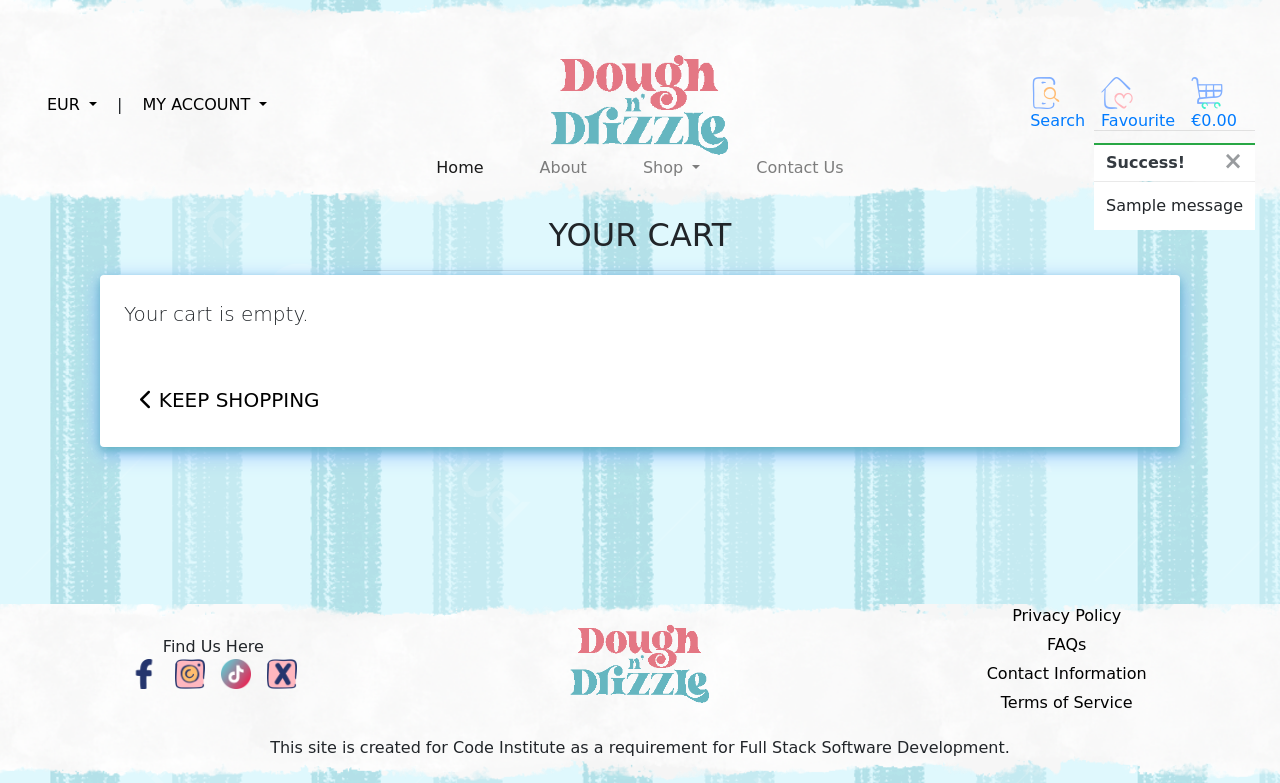
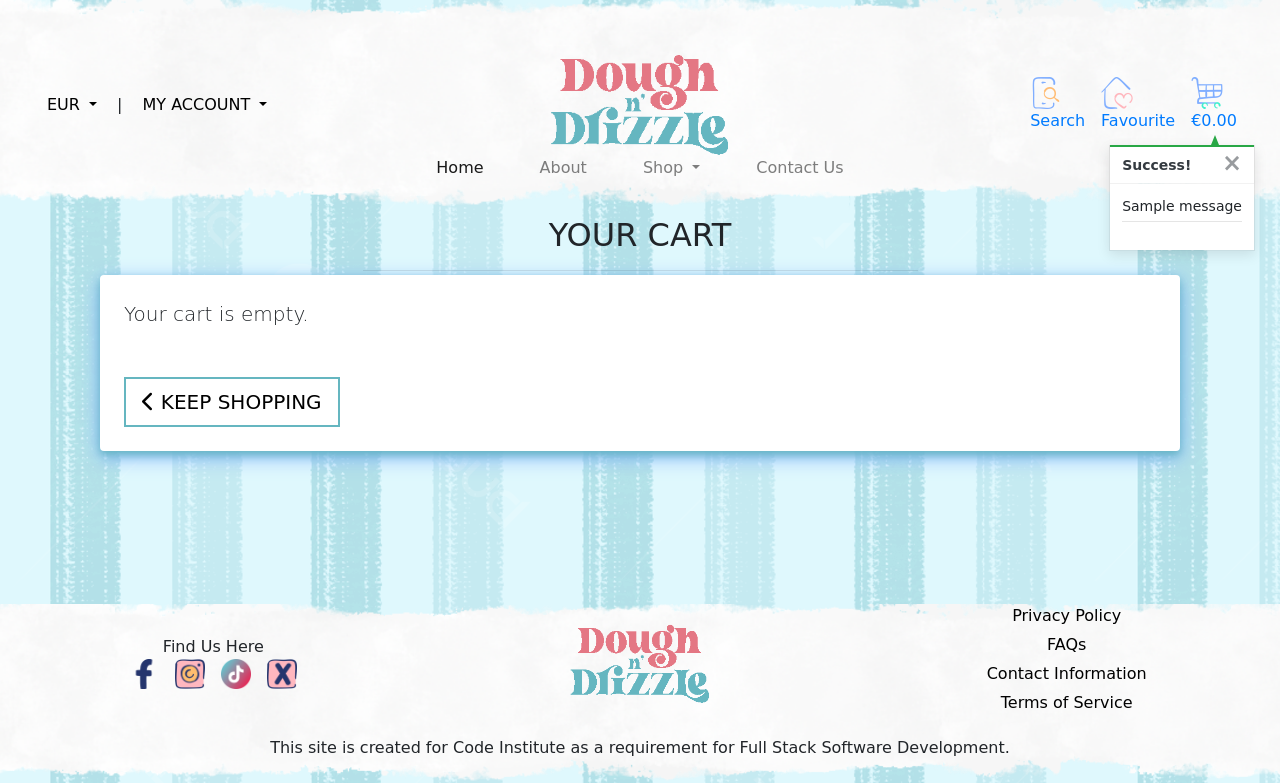
Before and after one commit to hpcoloma/pp5-dough-n-drizzle, a Django app: page /cart/ in a window 1280 px wide. Shown: the top 783 px of the page. Run offline with Django 5.2, Linux system fonts and the light colour scheme; tables that the repository leaves empty hold one stand-in row (values such as "Sample post"); one stand-in notice (Sample message) is shown; some web fonts are replaced.

Commit message:
Added style to toast notification and shopping bag preview

```diff
--- a/cart/templates/cart/cart.html
+++ b/cart/templates/cart/cart.html
@@ -32,9 +32,11 @@
                                         <th scope="col">Product Info</th>
                                         <th scope="col">Price</th>
                                         <th scope="col">Qty</th>
+                                        <!-- <th scope="col"></th> -->
                                         <th scope="col">Subtotal</th>
                                     </tr>
                                 </thead>
+                                <tbody>
                                     {% for item in cart_items %}
                                     <tr>
                                         <td class="align-middle w-25">
@@ -42,6 +44,23 @@
                                                 <a href="#" data-toggle="modal" data-target="#imageModal{{ item.product.id }}">
                                                     <img class="img-fluid rounded w-75" src="{{ item.product.image.url }}" alt="{{ item.product.name }}">
                                                 </a>
+
+                                                <!-- Modal Structure for Enlarged Image -->
+                                                <div class="modal fade" id="imageModal{{ item.product.id }}" tabindex="-1" role="dialog" aria-labelledby="imageModalLabel{{ item.product.id }}" aria-hidden="true">
+                                                    <div class="modal-dialog modal-dialog-centered" role="document">
+                                                        <div class="modal-content">
+                                                            <div class="modal-header">
+                                                                <h5 class="modal-title" id="imageModalLabel{{ item.product.id }}">{{ item.product.name }}</h5>
+                                                                <button type="button" class="close" data-dismiss="modal" aria-label="Close">
+                                                                    <span aria-hidden="true">&times;</span>
+                                                                </button>
+                                                            </div>
+                                                            <div class="modal-body text-center">
+                                                                <img class="img-fluid rounded" src="{{ item.product.image.url }}" alt="{{ item.product.name }}">
+                                                            </div>
+                                                        </div>
+                                                    </div>
+                                                </div>
                                             {% else %}
                                                 <img class="img-fluid rounded w-50" src="{{ MEDIA_URL }}noimage.png" alt="{{ item.product_name }}">
                                             {% endif %}
@@ -58,7 +77,7 @@
                                                 <div class="form-group">
                                                     <div class="input-group">
                                                         <div class="input-group-prepend">
-                                                            <button type="" class="decrement-qty btn btn-sm btn-black rounded-0"
+                                                            <button type="" class="decrement-qty btn btn-sm btn-cyan rounded-0"
                                                                 data-item_id="{{ item.item_id }}" id="decrement-qty_{{ item.item_id }}">
                                                                 <span>
                                                                     <i class="fas fa-minus fa-sm"></i>
@@ -70,7 +89,7 @@
                                                             data-item_id="{{ item.item_id }}"
                                                             id="id_qty_{{ item.item_id }}">
                                                         <div class="input-group-append">
-                                                            <button type="" class="increment-qty btn btn-sm btn-black rounded-0"
+                                                            <button type="" class="increment-qty btn btn-sm btn-cyan rounded-0"
                                                                 data-item_id="{{ item.item_id }}" id="increment-qty_{{ item.item_id }}">
                                                                 <span>
                                                                     <i class="fas fa-plus fa-sm"></i>
@@ -80,36 +99,50 @@
                                                     </div>
                                                 </div>
                                             </form>
-
                                             <a class="update-link text-info"><small>Update</small></a>
                                             <a class="remove-item text-danger float-right" id="remove_{{ item.item_id }}"><small>Remove</small></a>
                                         </td>
-                                        <td class="align-middle">
+                                        <!-- <td></td> -->
+                                        <td class="align-middle text-right">
                                             <p class="my-0">€{{ item.product.price | calc_subtotal:item.quantity }}</p>
                                         </td>
                                     </tr>
                                     {% endfor %}
-                                <tr></tr>
-                                    <td colspan="5" class="pt-5 text-right">
-                                        <h6><strong>Bag Total: €{{ total|floatformat:2 }}</strong></h6>
-                                        <h6>Delivery: €{{ delivery|floatformat:2 }}</h6>
-                                        <h4 class="mt-4"><strong>Grand Total: €{{ grand_total|floatformat:2 }}</strong></h4>
+                                </tbody>
+                                <tfoot class="pt-5 text-right">
+                                    <tr>
+                                        <td colspan="3"></td>
+                                        <td>Bag Total:</td>
+                                        <td>€{{ total|floatformat:2 }}</td>
+                                    </tr>
+                                    <tr>
+                                        <td colspan="3"></td>
+                                        <td>Delivery:</td>
+                                        <td>€{{ delivery|floatformat:2 }}</td>
+                                    </tr>
+                                    <tr>
+                                        <td colspan="3"></td>
+                                        <td><strong>Grand Total:</strong></td>
+                                        <td><strong>€{{ grand_total|floatformat:2 }}</strong></td>
+                                    </tr>
+                                    <tr>
+                                        <td colspan="3" class="text-danger text-right">
                                             {% if free_delivery_delta > 0 %}
-                                            <p class="mb-1 text-danger">
+                                                <span class="mb-1 text-danger text-right">
                                                     You could get free delivery by spending just <strong>€{{ free_delivery_delta }}</strong> more!
-                                            </p>
+                                                </span>
                                             {% endif %}
                                         </td>
                                     </tr>
                                     <tr>
-                                    <td colspan="5" class="text-right">
-                                        <a href="{% url 'products' %}" class="btn btn-secondary btn-outline-black rounded-0 btn-lg">
+                                        <td colspan="6" class="text-right pt-4">
+                                            <a href="{% url 'products' %}" class="btn btn-secondary btn-outline-cyan rounded-0 btn-lg">
                                                 <span class="icon">
                                                     <i class="fas fa-chevron-left"></i>
                                                 </span>
                                                 <span class="text-uppercase">Keep Shopping</span>
                                             </a>
-                                        <a href="" class="btn btn-secondary btn-black rounded-0 btn-lg">
+                                            <a href="" class="btn btn-cyan rounded-0 btn-lg">
                                                 <span class="text-uppercase">Secure Checkout</span>
                                                 <span class="icon">
                                                     <i class="fas fa-lock"></i>
@@ -117,13 +150,14 @@
                                             </a>
                                         </td>
                                     </tr>
+                                </tfoot>
                             </table>
                         </div>
 
                     {% else %}
                     <div class="">
                         <p class="lead mb-5">Your cart is empty.</p>
-                        <a href="{% url 'products' %}" class="btn btn-secondary btn-outline-black rounded-0 btn-lg">
+                        <a href="{% url 'products' %}" class="btn btn-secondary btn-outline-cyan rounded-0 btn-lg">
                             <span class="icon">
                                 <i class="fas fa-chevron-left"></i>
                             </span>
--- a/cart/views.py
+++ b/cart/views.py
@@ -13,7 +13,7 @@
 def add_to_cart(request, item_id):
     """ Add a quantity of the specified product to the shopping bag """
 
-    product = Product.objects.get(pk=item_id)
+    product = get_object_or_404(Product, pk=item_id)
     quantity = int(request.POST.get('quantity'))
     redirect_url = request.POST.get('redirect_url')
     cart = request.session.get('cart', {})
--- a/static/css/base.css
+++ b/static/css/base.css
@@ -70,10 +70,6 @@
   color: none;
 }
 
-.d-flex.flex-column {
-  /* min-height: 100vh; */
-}
-
 /* Custome styling for Navbar */
 
 .navbar {
@@ -111,7 +107,7 @@
 
 .dropdown-item:hover {
   background-color: rgba(128, 174, 255, 0.8) !important; /* Slight hover effect with transparent black */
-  color: black !important; /* Ensure text stays black on hover */
+  color: black !important;
 }
 
 .btn-secondary {
@@ -120,8 +116,20 @@
   border: none;
 }
 
-.btn-secondary:hover {
+.btn-secondary:hover, .btn-cyan:hover, .btn-outline-cyan:hover {
   background-color: rgba(128, 174, 255, 0.8) !important;
+  border-color: transparent;
+}
+
+.btn-cyan {
+  background: #65B6C0;
+  border: 2px solid #65B6C0;
+}
+
+.btn-outline-cyan {
+  border: 2px solid #65B6C0;
+  color: #65B6C0;
+  background-color: transparent;
 }
 
 /* Common styling for the icons */
@@ -306,6 +314,11 @@
   margin-right: 0;
 }
 
+/* Cart styling */
+th {
+  background-color: rgb(101,182,192, 0.5) ;
+}
+
 
 /* Add spacing between products */
 .product-container .card {
@@ -423,7 +436,7 @@
 
 .message-container {
   position: fixed;
-  top: 130px;
+  top: 145px;
   right: 25px;
   z-index: 99999999999;
 }
@@ -436,7 +449,56 @@
   height: 2px;
 }
 
+/* from CSS-tricks.com: https://css-tricks.com/snippets/css/css-triangle/ */
+.arrow-up {
+  width: 0;
+  height: 0;
+  border-left: 4px solid transparent;
+  border-right: 4px solid transparent;
+  border-bottom: 10px solid black;
+  position: absolute;
+  top: -10px;
+  right: 36px;
+}
 
+/* Convenience classes - colors copied from Bootstrap */
+.arrow-primary {
+  border-bottom-color: #007bff !important;
+}
+
+.arrow-secondary {
+  border-bottom-color: #6c757d !important;
+}
+
+.arrow-success {
+  border-bottom-color: #28a745 !important;
+}
+
+.arrow-danger {
+  border-bottom-color: #dc3545 !important;
+}
+
+.arrow-warning {
+  border-bottom-color: #ffc107 !important;
+}
+
+.arrow-info {
+  border-bottom-color: #17a2b8 !important;
+}
+
+.arrow-light {
+  border-bottom-color: #f8f9fa !important;
+}
+
+.arrow-dark {
+  border-bottom-color: #343a40 !important;
+}
+
+.bag-notification-wrapper {
+  height: 100px;
+  overflow-x: hidden;
+  overflow-y: auto;
+}
 
 /* Footer */
 .footer {
--- a/templates/snippets/toasts/toast_success.html
+++ b/templates/snippets/toasts/toast_success.html
@@ -1,4 +1,4 @@
-<div class="toast custom-toast rounded-0 border-top-0" data-autohide="false"></div>
+<div class="toast custom-toast rounded-0 border-top-0" data-autohide="false">
     <div class="arrow-up arrow-success"></div>
     <div class="w-100 toast-capper bg-success"></div>
     <div class="toast-header bg-white text-dark">
@@ -8,6 +8,46 @@
         </button>
     </div>
     <div class="toast-body bg-white">
-        {{ message }}
+        <div class="row">
+            <div class="col">
+                {{ message }}
+                <hr class="mt-1 mb-3">
+            </div>
+        </div>
+        {% if grand_total %}
+            <p class="logo-font bg-white text-black py-1">Your Cart ({{ product_count }})</p>
+            <div class="bag-notification-wrapper">
+                {% for item in cart_items %}
+                    <div class="row">
+                        <div class="col-3 my-1">
+                            <img class="w-100" src="{{ item.product.image.url }}">
+                        </div>
+                        <div class="col-9">
+                            <p class="my-0"><strong>{{ item.product.name }}</strong></p>
+                            <p class="my-0 small text-muted">Qty: {{ item.quantity }}</p>
+                        </div>
+                    </div>
+                {% endfor %}
+            </div>
+            <div class="row">
+                <div class="col">
+                    <strong><p class="mt-3 mb-1 text-black">
+                        Total{% if free_delivery_delta > 0 %} (Exc. delivery){% endif %}:
+                        <span class="float-right">€{{ total|floatformat:2 }}</span>
+                    </p></strong>
+                    {% if free_delivery_delta > 0 %}
+                        <p class="mb-0 p-2 bg-warning shadow-sm text-black text-center">
+                            Spend <strong>€{{ free_delivery_delta }}</strong> more to get free next day delivery!
+                        </p>
+                    {% endif %}
+                    <a href="{% url 'view_cart' %}" class="btn btn-cyan btn-block rounded-0">
+                        <span class="text-uppercase">Go To Secure Checkout</span>
+                        <span class="icon">
+                            <i class="fas fa-lock"></i>
+                        </span>
+                    </a>
+                </div>
+            </div>
+        {% endif %}
     </div>
 </div>
```
Also changed, not shown: products/templates/products/product_detail.html (+4 -4 lines). Lines whose indentation alone changed are shown as unchanged.
